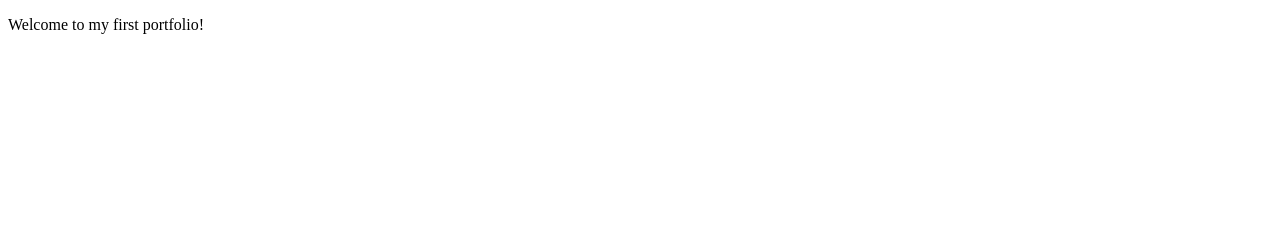
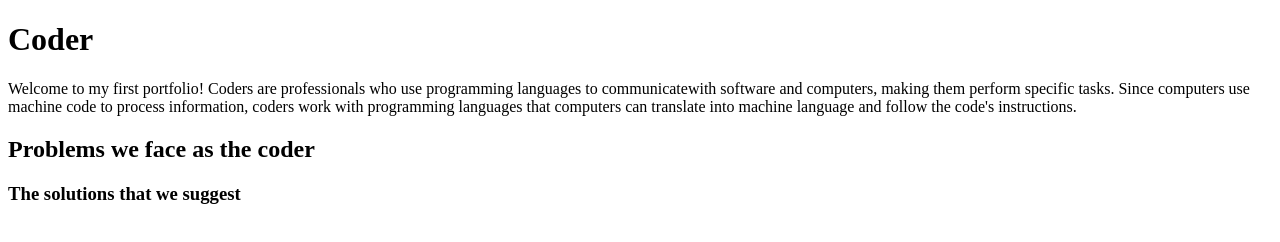
Before and after one commit to Yishurun1G/My_First_Portfolio, a plain HTML site: page html_basic/base_index.html in a window 1280 px wide. Drawn offline with Linux system fonts and the light colour scheme.

Commit message:
Update base_index.html

```diff
--- a/html_basic/base_index.html
+++ b/html_basic/base_index.html
@@ -4,8 +4,14 @@
     <meta charset="UTF-8">
     <meta name="viewport" content="width=device-width, initial-scale=1.0">
     <title>Base Index</title>
+    <h1>Coder</h1>
 </head>
 <body>
-    <p>Welcome to my first portfolio!</p>
+    <p>Welcome to my first portfolio!
+         Coders are professionals who use programming languages to communicatewith software and computers,
+        making them perform specific tasks.  Since computers use machine code to process information, coders work
+        with programming languages that computers can translate into machine language and follow the code's instructions.</p>
+    <h2>Problems we face as the coder</h2>
+    <h3>The solutions that we suggest</h3>
 </body>
 </html>
```
